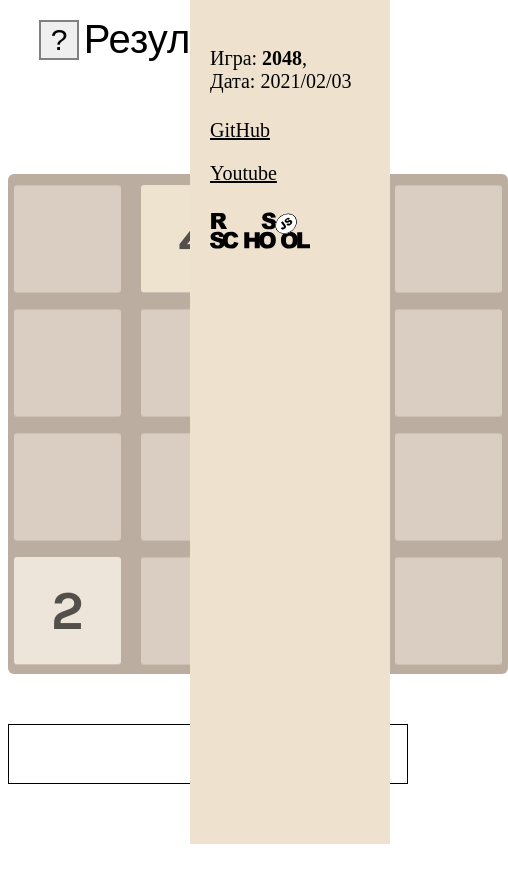
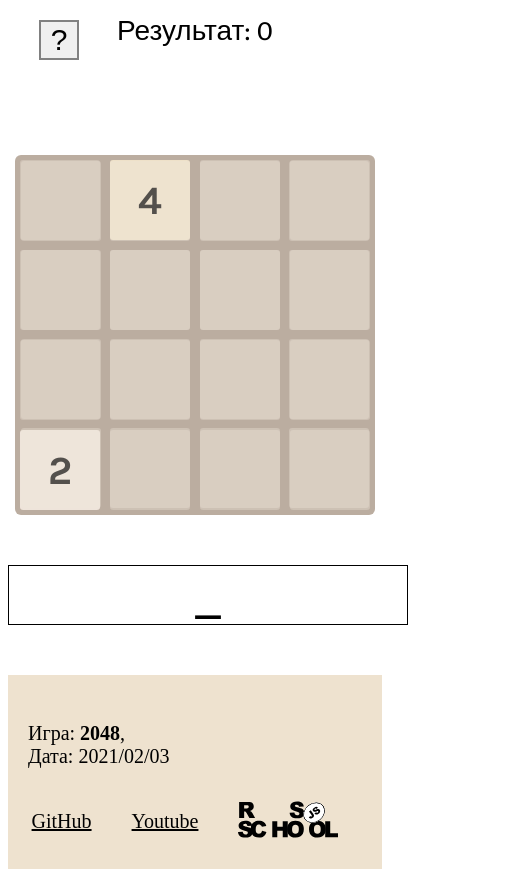
Before and after one commit to reactplanner/react-game, a React (Create React App) app: page / in a window 390 px wide. Shown: the whole page, 508 px wide, since content can reach past the window. Before the commit the page ends 844 px from the top, so only its background shows below. Built offline with nearby package versions, Linux system fonts and the light colour scheme.

Commit message:
feat: add flexible design

```diff
--- a/src/UI/Cell/Cell.js
+++ b/src/UI/Cell/Cell.js
@@ -1,7 +1,10 @@
 import React from 'react';
+import useWindowSize from '../../hooks/useWindowSize';
 
 const Cell = ({ id, x, y, value }) => {
+	const size = useWindowSize();
 	const position = () => {
+		if (size.width > 700) {
 			let width = 127,
 				height = 124;
 			return {
@@ -9,6 +12,15 @@ const Cell = ({ id, x, y, value }) => {
 				height: '107px',
 				width: '107px'
 			};
+		} else {
+			let width = 90,
+				height = 90;
+			return {
+				transform: `translate(${y * width + 5}px, ${x * height}px)`,
+				height: '80px',
+				width: '80px'
+			};
+		}
 	};
 
 	return (
--- a/src/UI/CellEmpty/CellEmpty.js
+++ b/src/UI/CellEmpty/CellEmpty.js
@@ -1,7 +1,10 @@
 import React from 'react';
+import useWindowSize from '../../hooks/useWindowSize';
 
 const CellEmpty = (id, x, y, value) => {
+	const size = useWindowSize();
 	const position = () => {
+		if (size.width > 700) {
 			let width = 123,
 				height = 123;
 			return {
@@ -9,6 +12,16 @@ const CellEmpty = (id, x, y, value) => {
 				height: '107px',
 				width: '107px'
 			};
+		} else {
+			let width = 90,
+				height = 90;
+			return {
+				transform: `translate(${y * width + 5}px, ${x * height}px)`,
+				height: '80px',
+				width: '80px',
+				marginBottom: '9px'
+			};
+		}
 	};
 
 	return <div style={position()} className='play-tiles-bg' />;
--- a/src/UI/Field/field.sass
+++ b/src/UI/Field/field.sass
@@ -44,6 +44,7 @@
         &-0
             background-color: rgba(238,228,218,.35)
             color: transparent
+            transition: none !important
         &-2
             background-color: #eee4da
         &-4
@@ -120,3 +121,16 @@
             &:hover
                 background: white
                 color: black
+
+@media screen and ( max-width: 700px )
+    .play
+        &-wrapper
+            width: 360px
+            height: 360px
+            padding: 0
+        &-cell
+            font-size: 40px
+            &-1024
+                font-size: 26px
+            &-2048
+                font-size: 26px
--- a/src/components/Header/header.sass
+++ b/src/components/Header/header.sass
@@ -2,3 +2,7 @@
     text-align: center
     font-size: 40px
     font-family: 'Mukta', sans-serif
+
+@media screen and ( max-width: 600px )
+    .header
+        font-size: 28px
--- a/src/components/Help/help.sass
+++ b/src/components/Help/help.sass
@@ -40,3 +40,18 @@
         text-align: center
         img
             width: 300px
+
+@media screen and ( max-width: 990px )
+    .help
+        &-show__active
+            width: 100%
+            padding: 0
+            background: #eee4da
+        &-key
+            img
+                max-width: 100%
+
+@media screen and ( max-width: 990px )
+    .help
+        &-text
+            font-size: 16px
--- a/src/components/Social/social.sass
+++ b/src/components/Social/social.sass
@@ -21,3 +21,17 @@
             img
                 width: 100px
                 height: 50px
+
+@media screen and ( max-width: 990px )
+    .social
+        width: 100%
+        position: relative
+        height: auto
+        ul
+            display: flex
+            flex-wrap: wrap
+            align-items: center
+            justify-content: center
+            li
+                display: inline-block
+                margin-right: 40px
--- /dev/null
+++ b/src/hooks/useWindowSize.js
@@ -0,0 +1,34 @@
+import React, { useState, useEffect } from 'react';
+
+function useWindowSize() {
+	// Initialize state with undefined width/height so server and client renders match
+	// Learn more here: https://joshwcomeau.com/react/the-perils-of-rehydration/
+	const [ windowSize, setWindowSize ] = useState({
+		width: undefined,
+		height: undefined
+	});
+
+	useEffect(() => {
+		// Handler to call on window resize
+		function handleResize() {
+			// Set window width/height to state
+			setWindowSize({
+				width: window.innerWidth,
+				height: window.innerHeight
+			});
+		}
+
+		// Add event listener
+		window.addEventListener('resize', handleResize);
+
+		// Call handler right away so state gets updated with initial window size
+		handleResize();
+
+		// Remove event listener on cleanup
+		return () => window.removeEventListener('resize', handleResize);
+	}, []); // Empty array ensures that effect is only run on mount
+
+	return windowSize;
+}
+
+export default useWindowSize;
```
Lines whose indentation alone changed are shown as unchanged.
